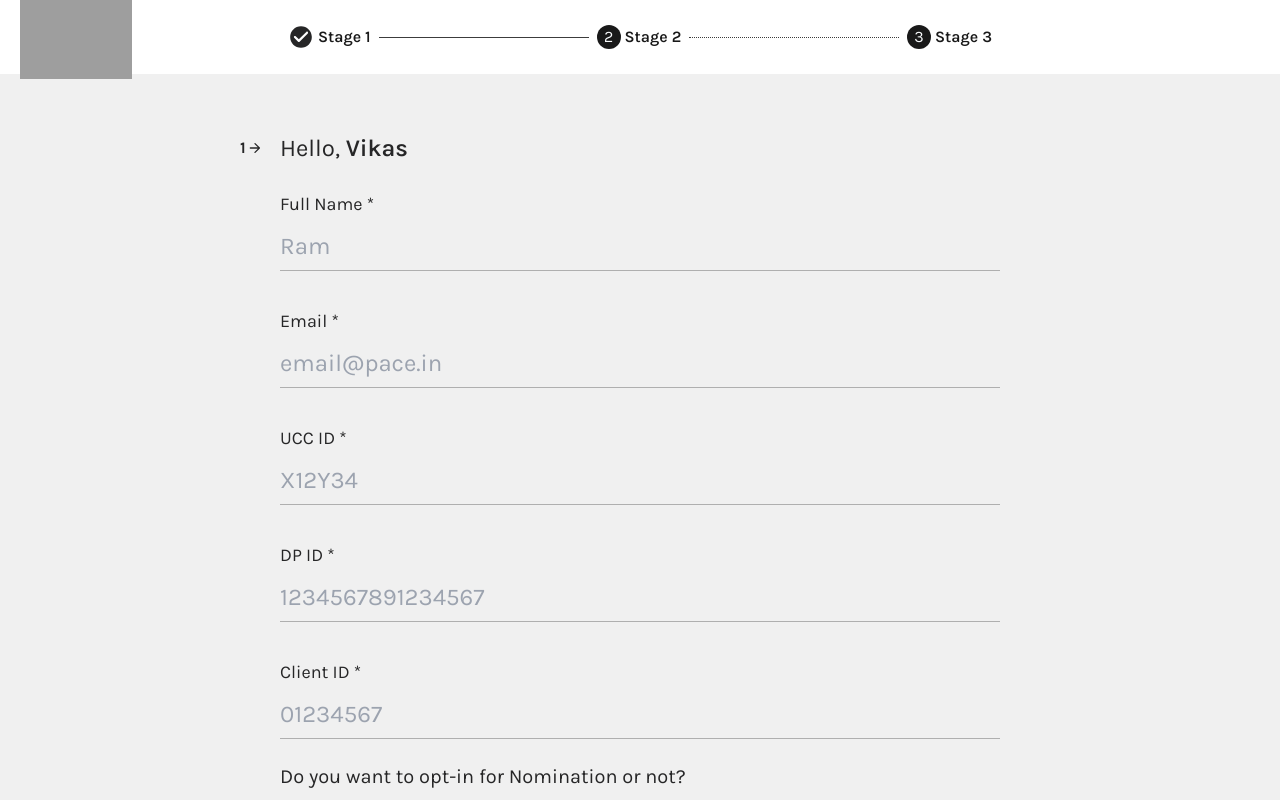
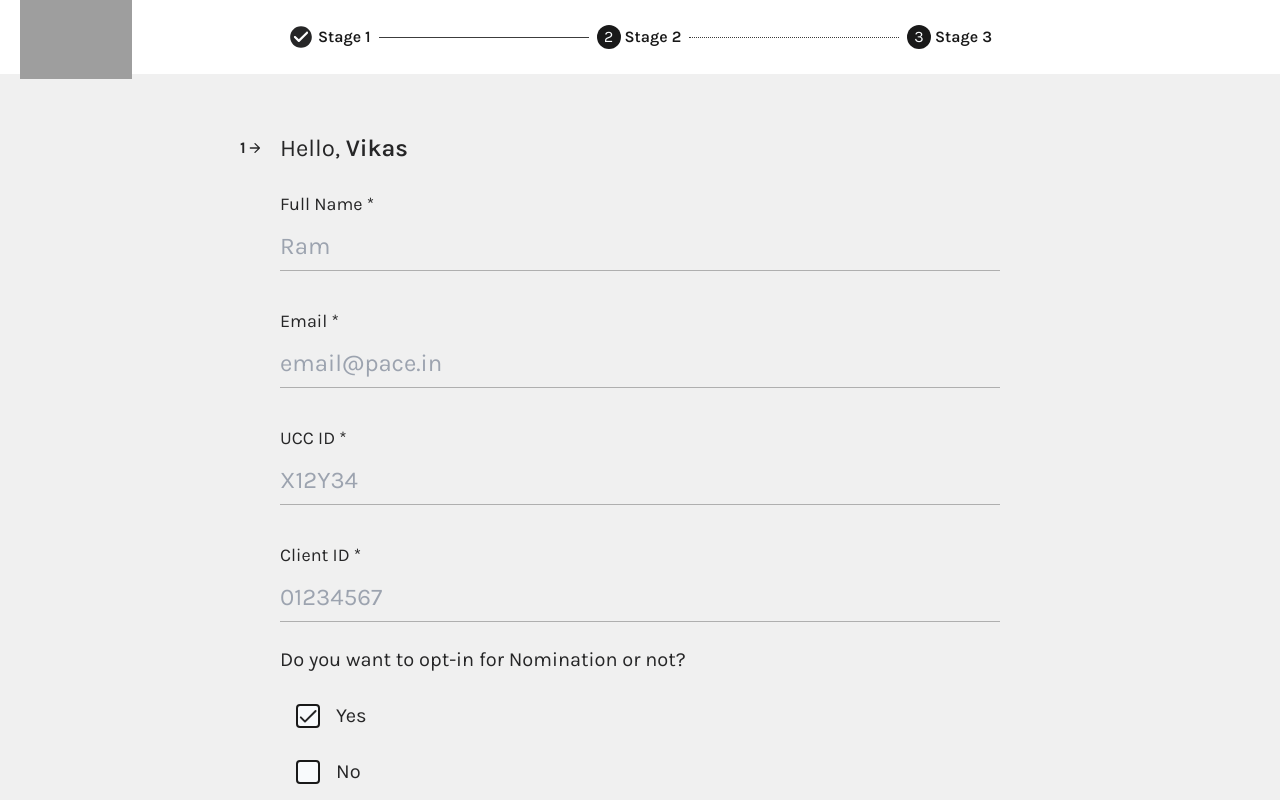
Before and after one commit to TvickyPace/PocketfulForm, a React (Create React App) app: page / in a window 1280 px wide. Shown: the top 800 px of the page. Built offline with nearby package versions, Linux system fonts and the light colour scheme; grey boxes are pictures that could not be loaded.

Commit message:
percentage validation done

```diff
--- a/src/App.js
+++ b/src/App.js
@@ -59,12 +59,18 @@ function App() {
     setCurrentContent(newContent);
   }
 
-  // handleEmailVerification
+  // handle EmailVerification
   function isValidEmail(email) {
     // Regular expression for basic email format validation
     const emailPattern = /^[^\s@]+@[^\s@]+\.[^\s@]+$/;
     return emailPattern.test(email);
   }
+
+  //handle PercentageValidation
+  function percentageValidation(value) {
+    return Number(value) > 100;
+  }
+
   //handle Skip
   function handleSkip(stage) {
     if (stage === "stage2") {
@@ -107,6 +113,9 @@ function App() {
         if (formPlainBoolean) {
           const stage1ApiBody = {};
           newContent[`${stage}`].formPlain.formList.map((item) => {
+            if (item.key === "client_id") {
+              stage1ApiBody[`dp_id`] = item.value;
+            }
             stage1ApiBody[`${item.key}`] = item.value;
             item.isError = false;
             return item;
@@ -116,11 +125,13 @@ function App() {
             stage1ApiBody[`opt_in`] = true;
             stage1ApiBody[`opt_out`] = false;
             // apiCallFunction("http://127.0.0.1:5000/user-info", stage1ApiBody);
+            console.log(stage1ApiBody);
             setCurrentStage("stage2");
           } else {
             stage1ApiBody[`opt_in`] = false;
             stage1ApiBody[`opt_out`] = true;
             // apiCallFunction("http://eform.pacefin.in/user-info", stage1ApiBody);
+            console.log(stage1ApiBody);
             setCurrentStage("stage3");
           }
         } else {
@@ -146,6 +157,9 @@ function App() {
           if (item.trueType === "email") {
             return isValidEmail(item.value);
           }
+          if (item.key === "nominee1_share") {
+            return !percentageValidation(item.value);
+          }
           return item.value !== "";
         });
         const form2Boolean =
@@ -159,6 +173,9 @@ function App() {
             }
             if (item.trueType === "email") {
               return isValidEmail(item.value);
+            }
+            if (item.key === "nominee1_share") {
+              return !percentageValidation(item.value);
             }
             return item.value !== "";
           }) ||
@@ -183,6 +200,9 @@ function App() {
             }
             if (item.trueType === "email") {
               return isValidEmail(item.value);
+            }
+            if (item.key === "nominee1_share") {
+              return !percentageValidation(item.value);
             }
             return item.value !== "";
           }) ||
@@ -342,6 +362,7 @@ function App() {
               handleFormChanges={handleFormChanges}
               handleFormPlainChanges={handleFormPlainChanges}
               isValidEmail={isValidEmail}
+              percentageValidation={percentageValidation}
               dropDownStatus={dropDownStatus}
               alternateDropDown={alternateDropDown}
               handleDropDownChanges={handleDropDownChanges}
--- a/src/TypeForm.js
+++ b/src/TypeForm.js
@@ -13,6 +13,7 @@ function TypeForm({
   handleFormChanges,
   handleFormPlainChanges,
   isValidEmail,
+  percentageValidation,
   dropDownStatus,
   alternateDropDown,
   handleDropDownChanges,
@@ -249,6 +250,13 @@ function TypeForm({
                         <p className=" text-red-600 text-sm mt-1 font-medium">
                           {item?.invalid}
                         </p>
+                      )}{" "}
+                    {item.key === "nominee1_share" &&
+                      item.value !== "" &&
+                      percentageValidation(item.value) && (
+                        <p className=" text-red-600 text-sm mt-1 font-medium">
+                          {item?.invalid}
+                        </p>
                       )}
                     {item.type === "dropdown" && (
                       <div className=" relative">
--- a/src/util/language/en.json
+++ b/src/util/language/en.json
@@ -40,17 +40,6 @@
             "trueType": "id",
             "value": "",
             "error": "UCC is required",
-            "isError": false
-          },
-          {
-            "key": "dp_id",
-            "label": "DP ID",
-            "placeHolder": "1234567891234567",
-            "required": true,
-            "type": "text",
-            "trueType": "id",
-            "value": "",
-            "error": "DP ID is required",
             "isError": false
           },
           {
@@ -162,6 +151,7 @@
               "trueType": "number",
               "value": "",
               "error": "Nominee percentage is required",
+              "invalid": "The percentage should not exceed 100 percent",
               "isError": false
             }
           ]
```
